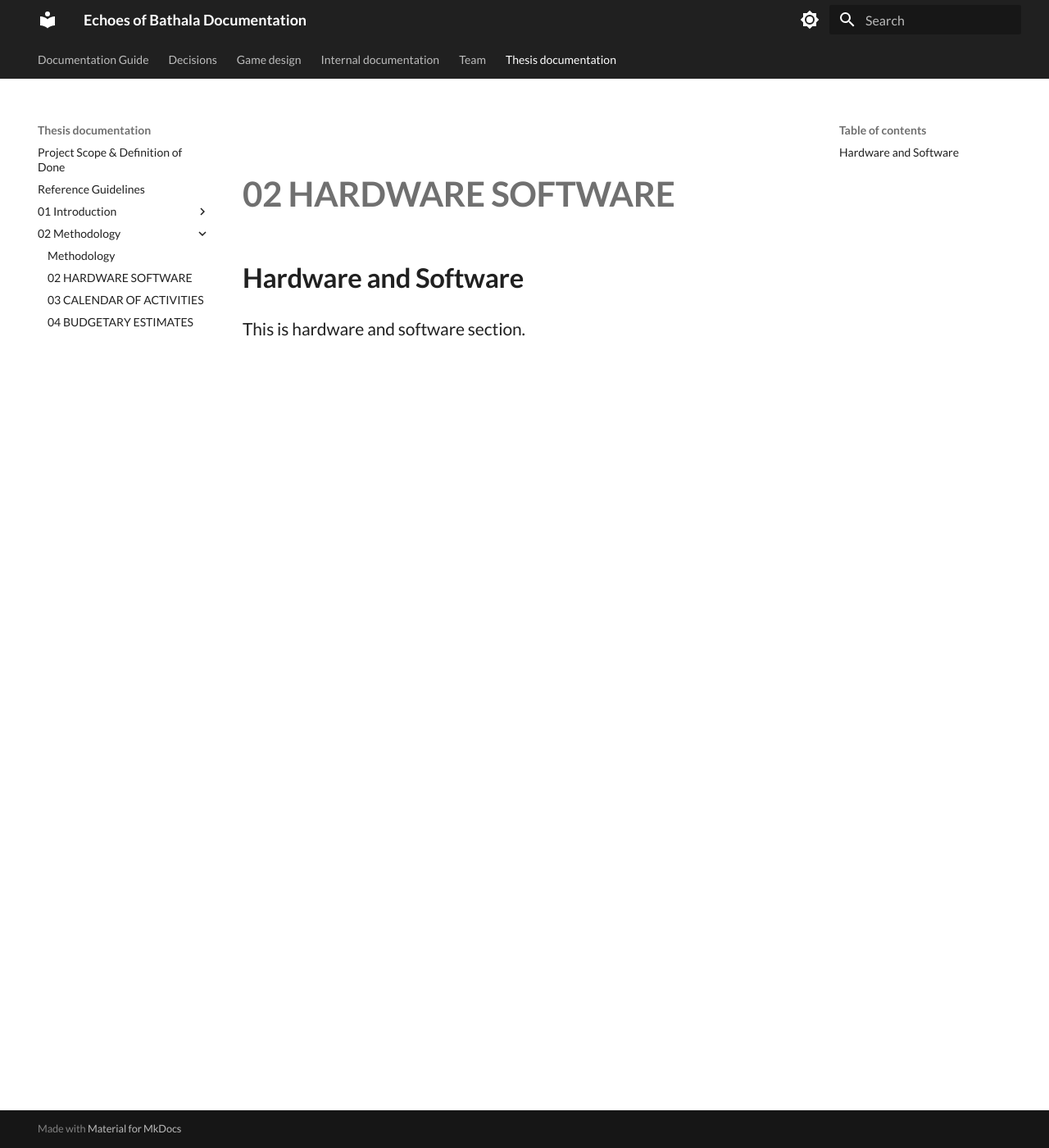
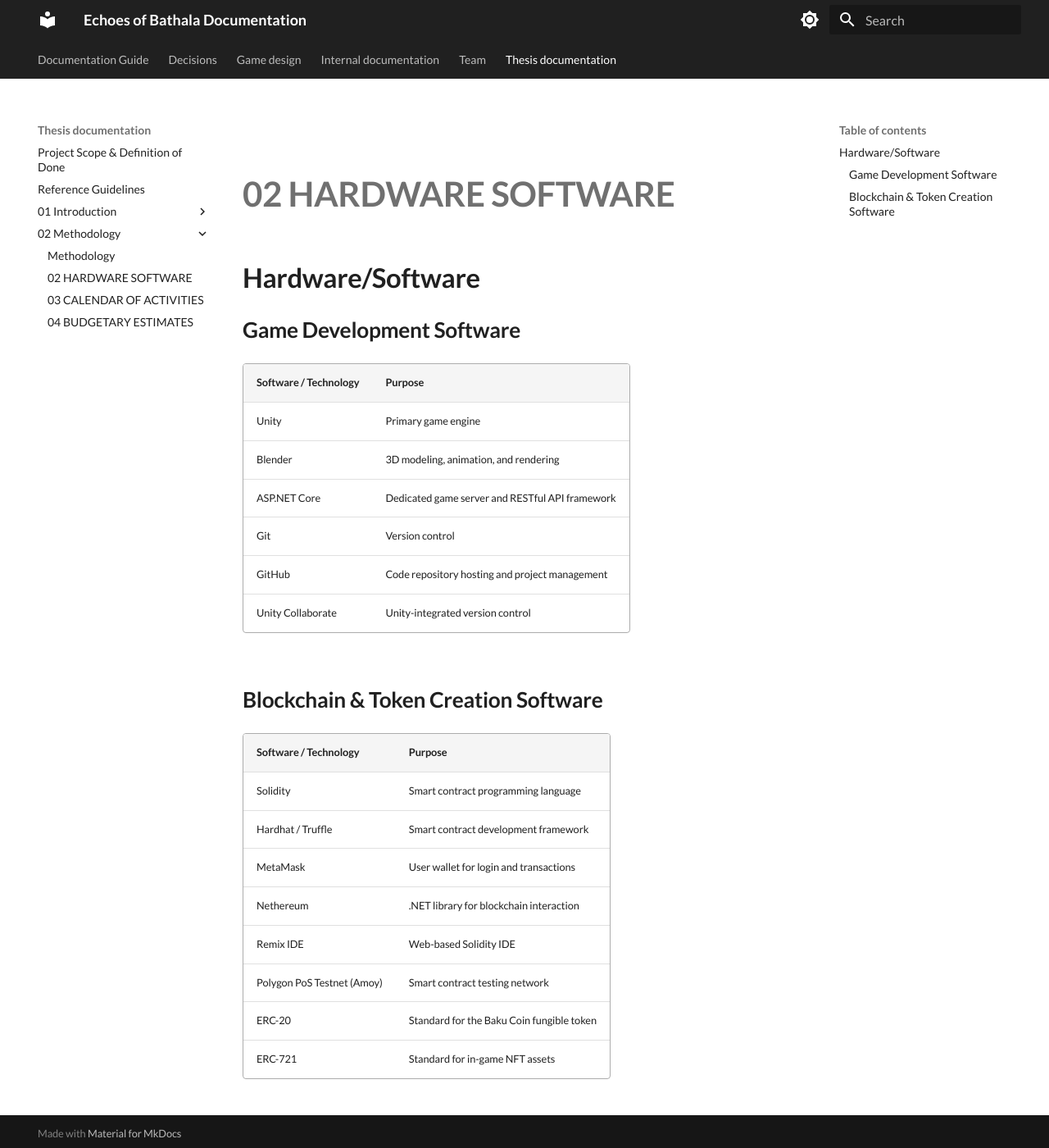
Before and after one commit to Markism-JA/Echoes-of-Bathala, an MkDocs documentation site: the page built from docs/thesis_documentation/02_Methodology/02_HARDWARE_SOFTWARE.md, in a window 1280 px wide and 1400 px high. Shown: the whole window at 82% size. Built offline with MkDocs 1.6.1 and Material for MkDocs 9.7.7, drawn with Linux system fonts in a browser that asks for light colours.

Commit message:
thesis: chapter 2 methodology closes #89 (#93)
* add initial paragraph (RAD process)

* add hardware and software needs

* add calendar of activities match to project timeline

* add numbering to rad process

* change mumbay(deprecated) to amoy and remove aesphrite we are 3D

* complex table change to latex

* add budget estimate section

* add package for table rendering

---------

Co-authored-by: marky <markism1224amarille@gmail.com>

```diff
--- a/docs/thesis_documentation/02_Methodology/02_HARDWARE_SOFTWARE.md
+++ b/docs/thesis_documentation/02_Methodology/02_HARDWARE_SOFTWARE.md
@@ -1,3 +1,25 @@
-## Hardware and Software
+## Hardware/Software
 
-This is hardware and software section.
+### Game Development Software
+
+| Software / Technology | Purpose |
+| :--- | :--- |
+| Unity | Primary game engine |
+| Blender | 3D modeling, animation, and rendering |
+| ASP.NET Core | Dedicated game server and RESTful API framework |
+| Git | Version control |
+| GitHub | Code repository hosting and project management |
+| Unity Collaborate | Unity-integrated version control |
+
+### Blockchain & Token Creation Software
+
+| Software / Technology | Purpose |
+| :--- | :--- |
+| Solidity | Smart contract programming language |
+| Hardhat / Truffle | Smart contract development framework |
+| MetaMask | User wallet for login and transactions |
+| Nethereum | .NET library for blockchain interaction |
+| Remix IDE | Web-based Solidity IDE |
+| Polygon PoS Testnet (Amoy) | Smart contract testing network |
+| ERC-20 | Standard for the Baku Coin fungible token |
+| ERC-721 | Standard for in-game NFT assets |
```
Also changed, not shown: docs/thesis_documentation/02_Methodology/01_INITIAL_PARAGRAPH.md (+12 -1 lines), docs/thesis_documentation/02_Methodology/03_CALENDAR_OF_ACTIVITIES.md (+47 -1 lines), docs/thesis_documentation/02_Methodology/04_BUDGETARY_ESTIMATES.md (+9 -1 lines), 1 other file.
